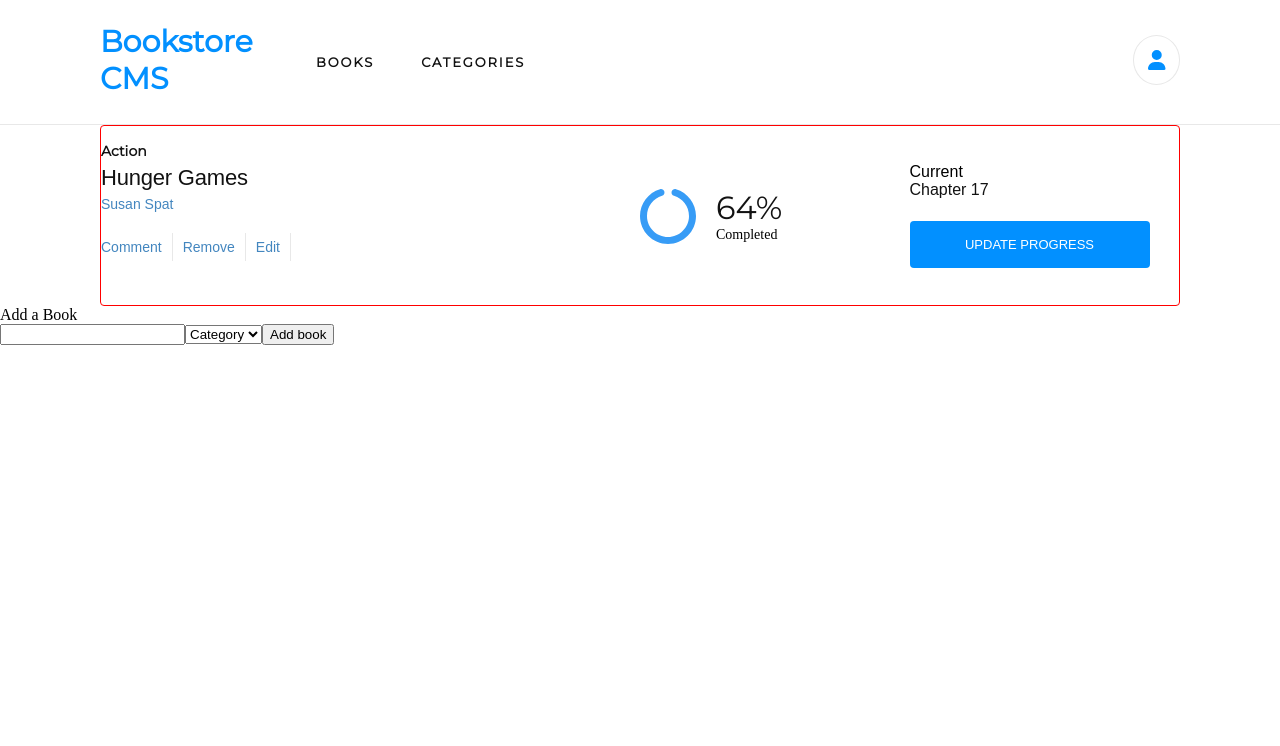
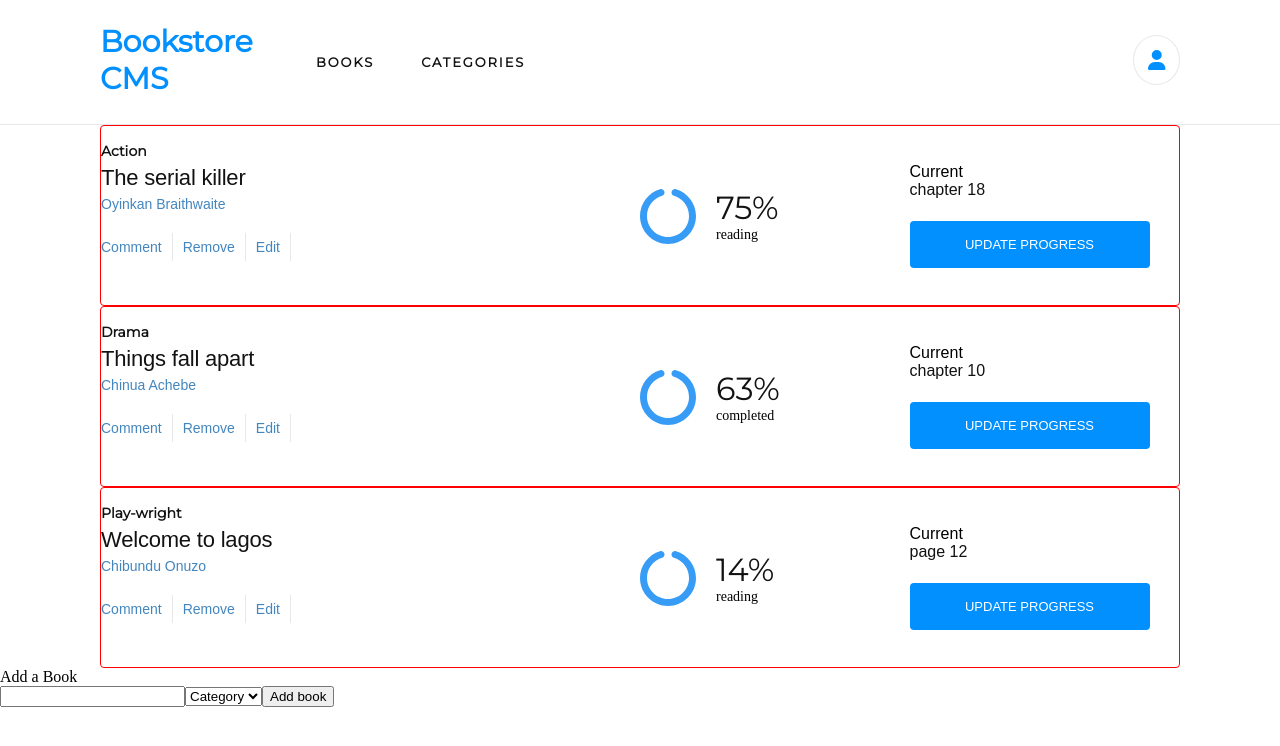
Before and after one commit to abiola-arobieke/book-store, a React (Create React App) app: page / in a window 1280 px wide. Shown: the top 746 px of the page. Built offline with nearby package versions, Linux system fonts and the light colour scheme.

Commit message:
Modified Book.js file

```diff
--- a/src/components/Books.js
+++ b/src/components/Books.js
@@ -1,43 +1,37 @@
-import { FontAwesomeIcon } from '@fortawesome/react-fontawesome';
-import { faCircleNotch } from '@fortawesome/free-solid-svg-icons';
+// import { useState } from 'react';
+import BookList from './BookList';
 
 function Books() {
-  return (
-    <div className="d-flex book-info container">
-      <div className="book-detail w-50c">
-        <div>
-          <div className="book-category">Action</div>
-          <div className="book-title">Hunger Games</div>
-          <div className="author text-blue">Susan Spat</div>
-        </div>
-        <div className="d-flex book-feedback w-50c">
-          <button type="button" className="text-blue btn-action line">
-            Comment
-          </button>
-          <button type="button" className="text-blue btn-action line pd-l10">
-            Remove
-          </button>
-          <button type="button" className="text-blue btn-action line pd-l10">
-            Edit
-          </button>
-        </div>
-      </div>
-      <div className="d-flex progress w-50c">
-        <div className="d-flex w-50c progress-bar">
-          <FontAwesomeIcon icon={faCircleNotch} />
-          <div>
-            <div className="rating">64%</div>
-            <div>Completed</div>
-          </div>
-        </div>
-        <div className="w-50c progress-info">
-          <div className="progress-stat">Current</div>
-          <div className="chapter">Chapter 17</div>
-          <button className="btn-progress" type="button">Update progress</button>
-        </div>
-      </div>
-    </div>
-  );
+  const books = [
+    {
+      id: 1,
+      bookType: 'Action',
+      title: 'The serial killer',
+      author: 'Oyinkan Braithwaite',
+      progress: 75,
+      status: 'reading',
+      page: 'chapter 18',
+    },
+    {
+      id: 2,
+      bookType: 'Drama',
+      title: 'Things fall apart',
+      author: 'Chinua Achebe',
+      progress: 63,
+      status: 'completed',
+      page: 'chapter 10',
+    },
+    {
+      id: 3,
+      bookType: 'Play-wright',
+      title: 'Welcome to lagos',
+      author: 'Chibundu Onuzo',
+      progress: 14,
+      status: 'reading',
+      page: 'page 12',
+    },
+  ];
+  return <BookList booksProp={books} />;
 }
 
 export default Books;
```
